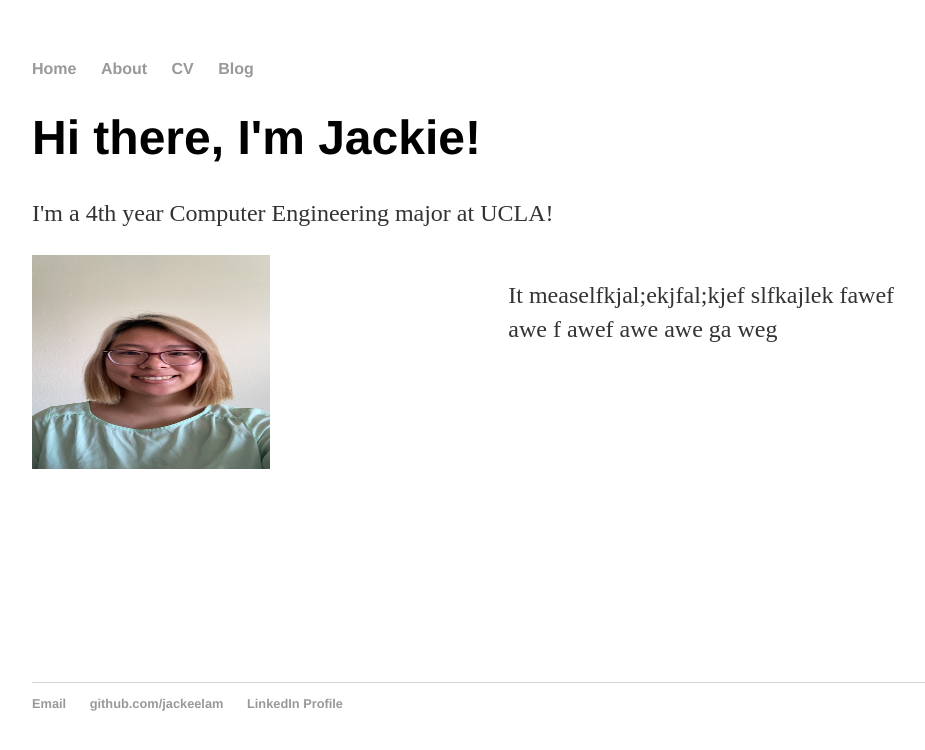
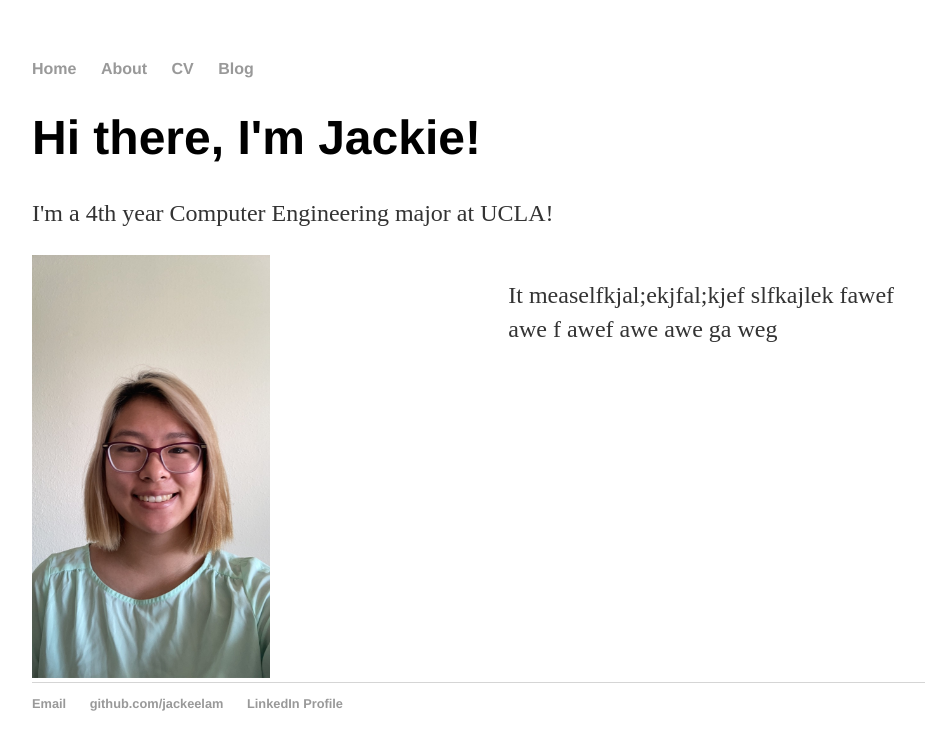
Before and after one commit to jackeelam/jackeelam.github.io, a Jekyll site: the page built from index.html, in a window 1280 px wide. Shown: the top 750 px of the page, without its empty margins (160-1085 px from the left). Built offline with Jekyll 4.4.1, drawn with Linux system fonts in a browser that asks for light colours.

Commit message:
Update index.html

```diff
--- a/index.html
+++ b/index.html
@@ -7,7 +7,7 @@ title: Jackie Lam
 	<p>I'm a 4th year Computer Engineering major at UCLA!</p>
 	<div class="row">
 		<div>
-			<img src= "images/white.jpg" alt="picture of me" width=50% height=50%>
+			<img src= "images/white.jpg" alt="picture of me" width=50% height=auto>
 		</div>
 
 		<div>
```
